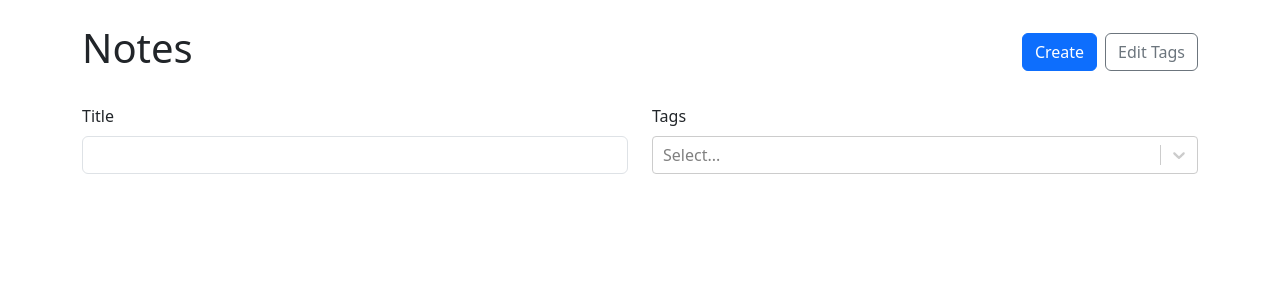
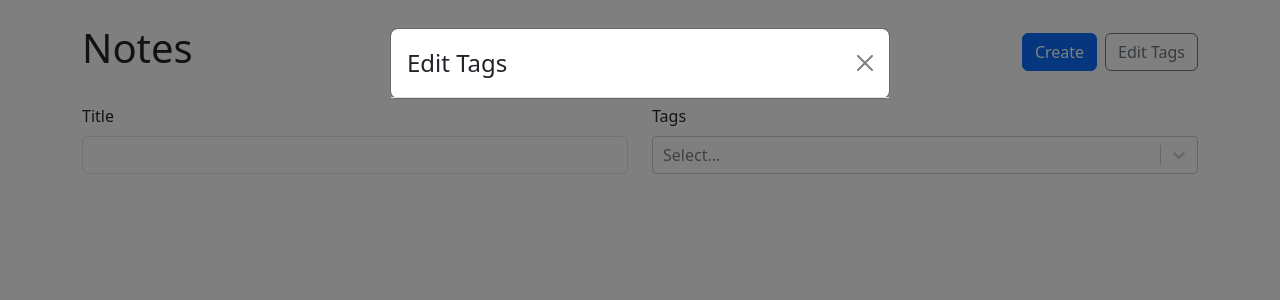
Before and after one commit to BodakvaKyryl/notes, a React (Vite) app: page / in a window 1280 px wide. Both pictures are taken after a click on the button "Edit Tags". Shown: the top 300 px of the page. Built offline with nearby package versions, Linux system fonts and the light colour scheme.

Commit message:
Implemented Edit/Delete Tags logic

```diff
--- a/src/App.tsx
+++ b/src/App.tsx
@@ -84,13 +84,36 @@
         setTags((prev) => [...prev, tag])
     }
 
+    function updateTag(id: string, label: string) {
+        setTags((prevTags) => {
+            return prevTags.map((tag) => {
+                if (tag.id === id) {
+                    return { ...tag, label }
+                } else {
+                    return tag
+                }
+            })
+        })
+    }
+
+    function deleteTag(id: string) {
+        setTags((prevTags) => {
+            return prevTags.filter((tag) => tag.id !== id)
+        })
+    }
+
     return (
         <Container className='my-4'>
             <Routes>
                 <Route
                     path='/'
                     element={
-                        <NoteList notes={notesWithTags} availableTags={tags} />
+                        <NoteList
+                            notes={notesWithTags}
+                            availableTags={tags}
+                            onDeleteTag={deleteTag}
+                            onUpdateTag={updateTag}
+                        />
                     }
                 />
                 <Route path='*' element={<Navigate to='/' />} />
--- /dev/null
+++ b/src/EditTagsModal.tsx
@@ -0,0 +1,58 @@
+import { Button, Col, Form, Modal, Row, Stack } from 'react-bootstrap'
+import { Tag } from './App'
+
+export type EditTagsModalProps = {
+    show: boolean
+    availableTags: Tag[]
+    handleCloseEvent: () => void
+    onDeleteTag: (id: string) => void
+    onUpdateTag: (id: string, label: string) => void
+}
+
+export function EditTagsModal({
+    availableTags,
+    handleCloseEvent,
+    show,
+    onDeleteTag,
+    onUpdateTag,
+}: EditTagsModalProps) {
+    return (
+        <Modal show={show} onHide={handleCloseEvent}>
+            <Modal.Header closeButton>
+                <Modal.Title>Edit Tags</Modal.Title>
+
+                <Modal.Body>
+                    <Form>
+                        <Stack gap={2}>
+                            {availableTags.map((tag) => (
+                                <Row key={tag.id}>
+                                    <Col>
+                                        <Form.Control
+                                            type='text'
+                                            value={tag.label}
+                                            onChange={(e) =>
+                                                onUpdateTag(
+                                                    tag.id,
+                                                    e.target.value
+                                                )
+                                            }
+                                        ></Form.Control>
+                                    </Col>
+
+                                    <Col xs='auto'>
+                                        <Button
+                                            onClick={() => onDeleteTag(tag.id)}
+                                            variant='outline-danger'
+                                        >
+                                            &times;
+                                        </Button>
+                                    </Col>
+                                </Row>
+                            ))}
+                        </Stack>
+                    </Form>
+                </Modal.Body>
+            </Modal.Header>
+        </Modal>
+    )
+}
--- a/src/NoteLayout.tsx
+++ b/src/NoteLayout.tsx
@@ -17,5 +17,5 @@
 }
 
 export function useNote() {
-	return useOutletContext<Note>()
+    return useOutletContext<Note>()
 }
--- a/src/NoteList.tsx
+++ b/src/NoteList.tsx
@@ -4,15 +4,24 @@
 import ReactSelect from 'react-select'
 import { Note, Tag } from './App'
 import { NoteCard } from './NoteCard'
+import { EditTagsModal } from './EditTagsModal'
 
-type NoteListProps = {
+export type NoteListProps = {
     availableTags: Tag[]
     notes: Note[]
+    onDeleteTag: (id: string) => void
+    onUpdateTag: (id: string, label: string) => void
 }
 
-export function NoteList({ availableTags, notes }: NoteListProps) {
+export function NoteList({
+    availableTags,
+    notes,
+    onUpdateTag,
+    onDeleteTag,
+}: NoteListProps) {
     const [selectedTags, setSelectedTags] = useState<Tag[]>([])
     const [title, setTitle] = useState('')
+    const [editTagsModalIsOpen, setEditTagsModalIsOpen] = useState(false)
 
     const filteredNotes = useMemo(() => {
         return notes.filter((note) => {
@@ -40,7 +49,12 @@
                             <Button variant='primary'>Create</Button>
                         </Link>
 
-                        <Button variant='outline-secondary'>Edit Tags</Button>
+                        <Button
+                            onClick={() => setEditTagsModalIsOpen(true)}
+                            variant='outline-secondary'
+                        >
+                            Edit Tags
+                        </Button>
                     </Stack>
                 </Col>
             </Row>
@@ -91,10 +105,22 @@
             <Row xs={1} sm={2} lg={3} xl={4} className='g-3'>
                 {filteredNotes.map((note) => (
                     <Col key={note.id}>
-                        <NoteCard id={note.id} title={note.title} tags={note.tags}/>
+                        <NoteCard
+                            id={note.id}
+                            title={note.title}
+                            tags={note.tags}
+                        />
                     </Col>
                 ))}
             </Row>
+
+            <EditTagsModal
+                show={editTagsModalIsOpen}
+                handleCloseEvent={() => setEditTagsModalIsOpen(false)}
+                availableTags={availableTags}
+                onUpdateTag={onUpdateTag}
+                onDeleteTag={onDeleteTag}
+            />
         </>
     )
 }
```
